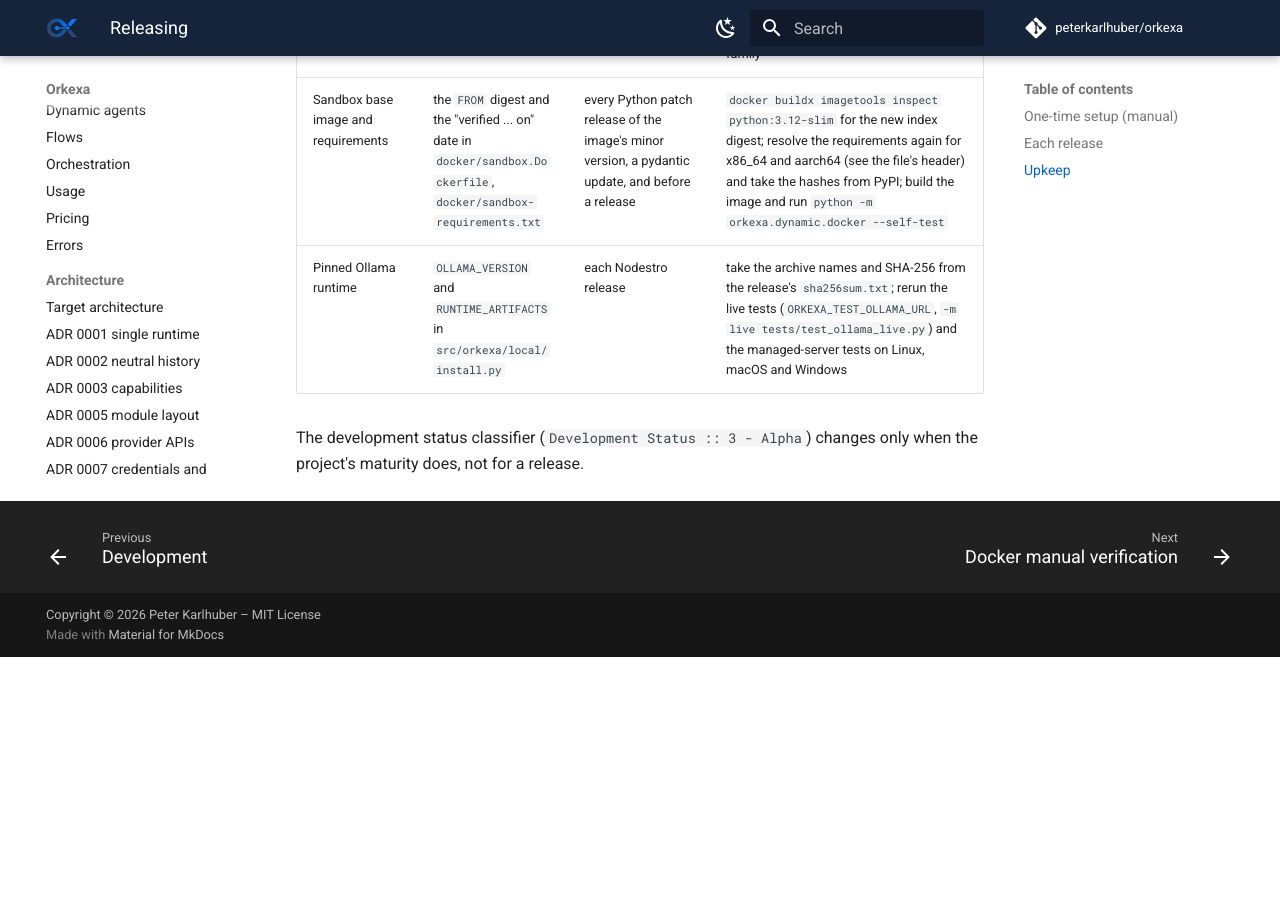
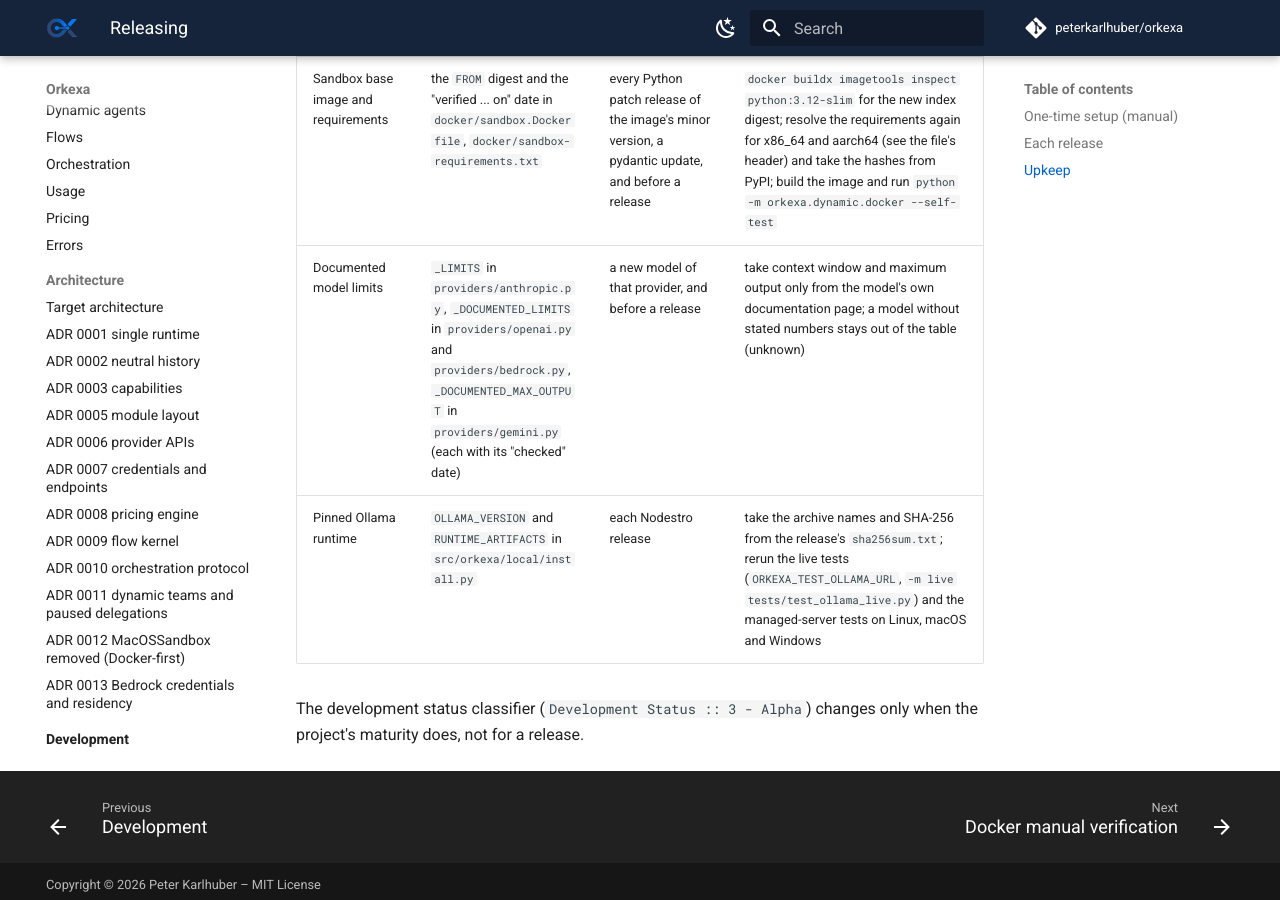
Before and after one commit to peterkarlhuber/orkexa, an MkDocs documentation site: the page built from docs/development/releasing.md, in a window 1280 px wide and 900 px high, scrolled down 1991 px. Built offline with MkDocs 1.6.1 and Material for MkDocs 9.7.7, drawn with Linux system fonts in a browser that asks for light colours; comment, search, counter and statistics services are not loaded; before the commit the page ends 2648 px from its top, so only the background shows below that.

Commit message:
Releasing: add the documented model limits to the upkeep checklist (ORK-039)
Co-Authored-By: Claude Opus 5.5 <noreply@anthropic.com>

```diff
--- a/docs/development/releasing.md
+++ b/docs/development/releasing.md
@@ -60,6 +60,7 @@ release workflow sets it). After a review, update the date even if nothing chang
 | Built-in Anthropic prices | `BUILTIN_VERSION`/`BUILTIN_CHECKED_AT` in `src/orkexa/pricing/_builtin.py` | every Anthropic price change, and before a release | compare each model row with the [pricing page](https://platform.claude.com/docs/en/about-claude/pricing); add new models; bump the version and the date |
 | Bedrock capability table | `bedrock_capabilities()` and `BEDROCK_CAPABILITIES_CHECKED_AT` in `src/orkexa/providers/bedrock.py` | every `boto3` minimum bump, a new Claude or Nova model on Bedrock, and before a release | check the [Converse feature table](https://docs.aws.amazon.com/bedrock/latest/userguide/conversation-inference-supported-models-features.html) and each model card: tools, forced tool choice, streaming, image and document input, prompt caching, structured output, strict tool schemas, CountTokens; a model that is not in the table stays `unknown` (Nodestro then turns the feature off), never guessed; extend `tests/test_bedrock.py` for each new family |
 | Sandbox base image and requirements | the `FROM` digest and the "verified ... on" date in `docker/sandbox.Dockerfile`, `docker/sandbox-requirements.txt` | every Python patch release of the image's minor version, a pydantic update, and before a release | `docker buildx imagetools inspect python:3.12-slim` for the new index digest; resolve the requirements again for x86_64 and aarch64 (see the file's header) and take the hashes from PyPI; build the image and run `python -m orkexa.dynamic.docker --self-test` |
+| Documented model limits | `_LIMITS` in `providers/anthropic.py`, `_DOCUMENTED_LIMITS` in `providers/openai.py` and `providers/bedrock.py`, `_DOCUMENTED_MAX_OUTPUT` in `providers/gemini.py` (each with its "checked" date) | a new model of that provider, and before a release | take context window and maximum output only from the model's own documentation page; a model without stated numbers stays out of the table (unknown) |
 | Pinned Ollama runtime | `OLLAMA_VERSION` and `RUNTIME_ARTIFACTS` in `src/orkexa/local/install.py` | each Nodestro release | take the archive names and SHA-256 from the release's `sha256sum.txt`; rerun the live tests (`ORKEXA_TEST_OLLAMA_URL`, `-m live tests/test_ollama_live.py`) and the managed-server tests on Linux, macOS and Windows |
 
 The development status classifier (`Development Status :: 3 - Alpha`) changes only
```
